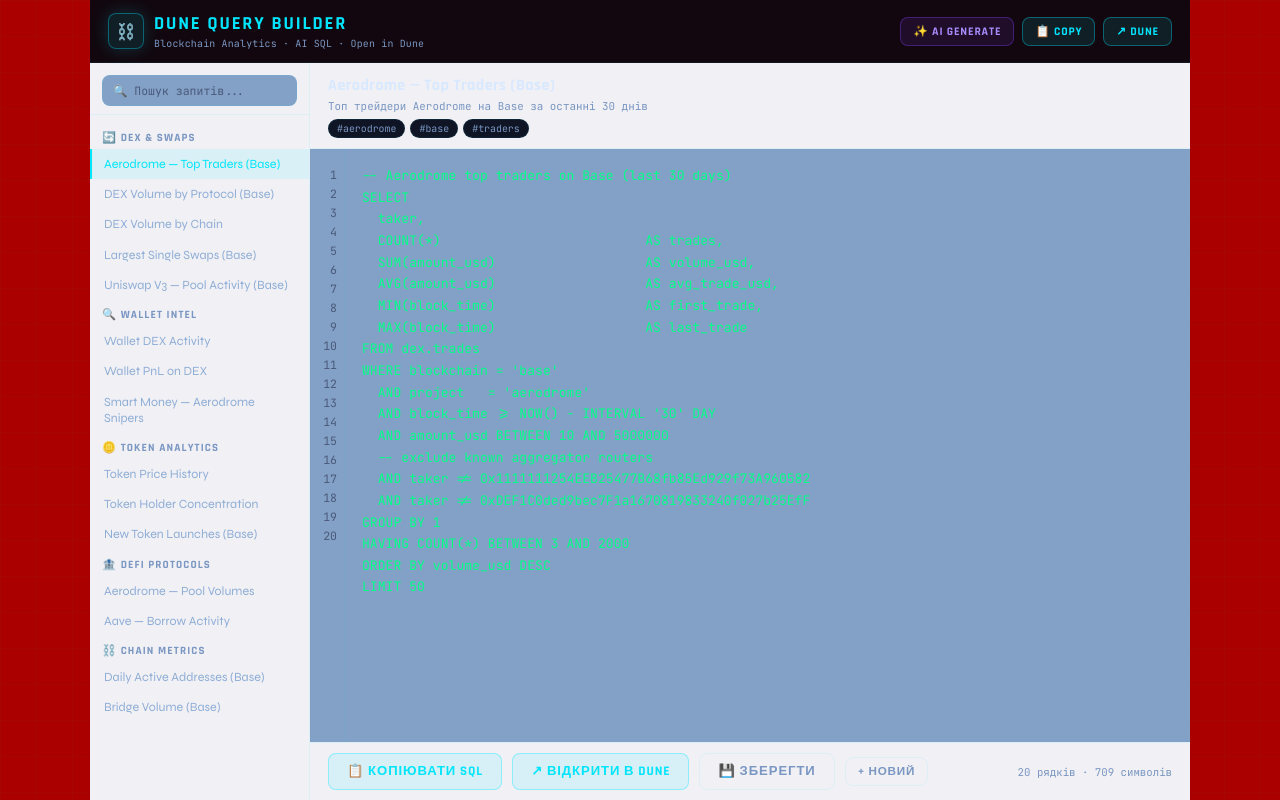
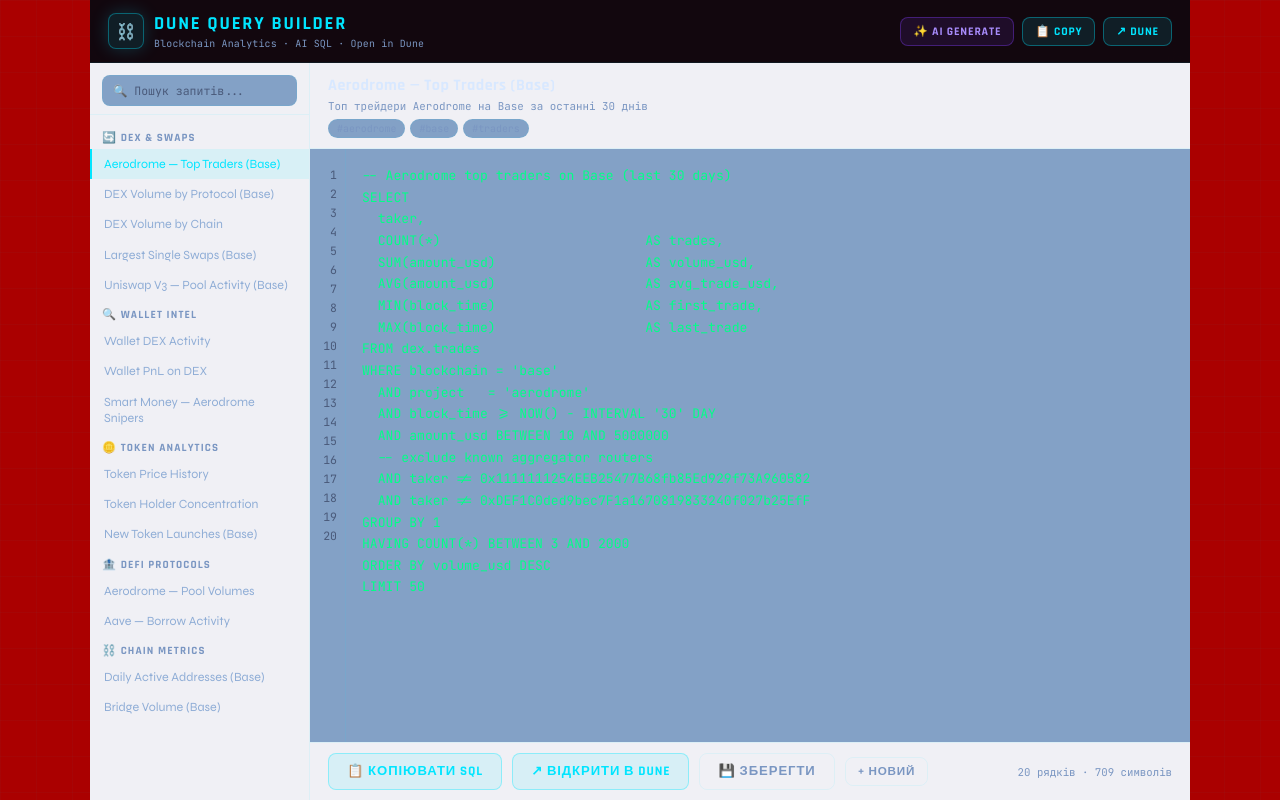
Before and after one commit to Anton-dot911/dune-query-builder, a React (Vite) app: page / in a window 1280 px wide. Built offline with nearby package versions, Linux system fonts and the light colour scheme.

Commit message:
Update globals.css

```diff
--- a/src/styles/globals.css
+++ b/src/styles/globals.css
@@ -5,7 +5,7 @@
   --void:       #AA0000;
   --bg:         #F0F0F5;
   --bg-card:    #83A1C6;
-  --bg-el:      #0F1525;
+  --bg-el:      #83A1C6;
   --bg-input:   #83A1C6;
 
   --cyan:       #00E5FF;
```
